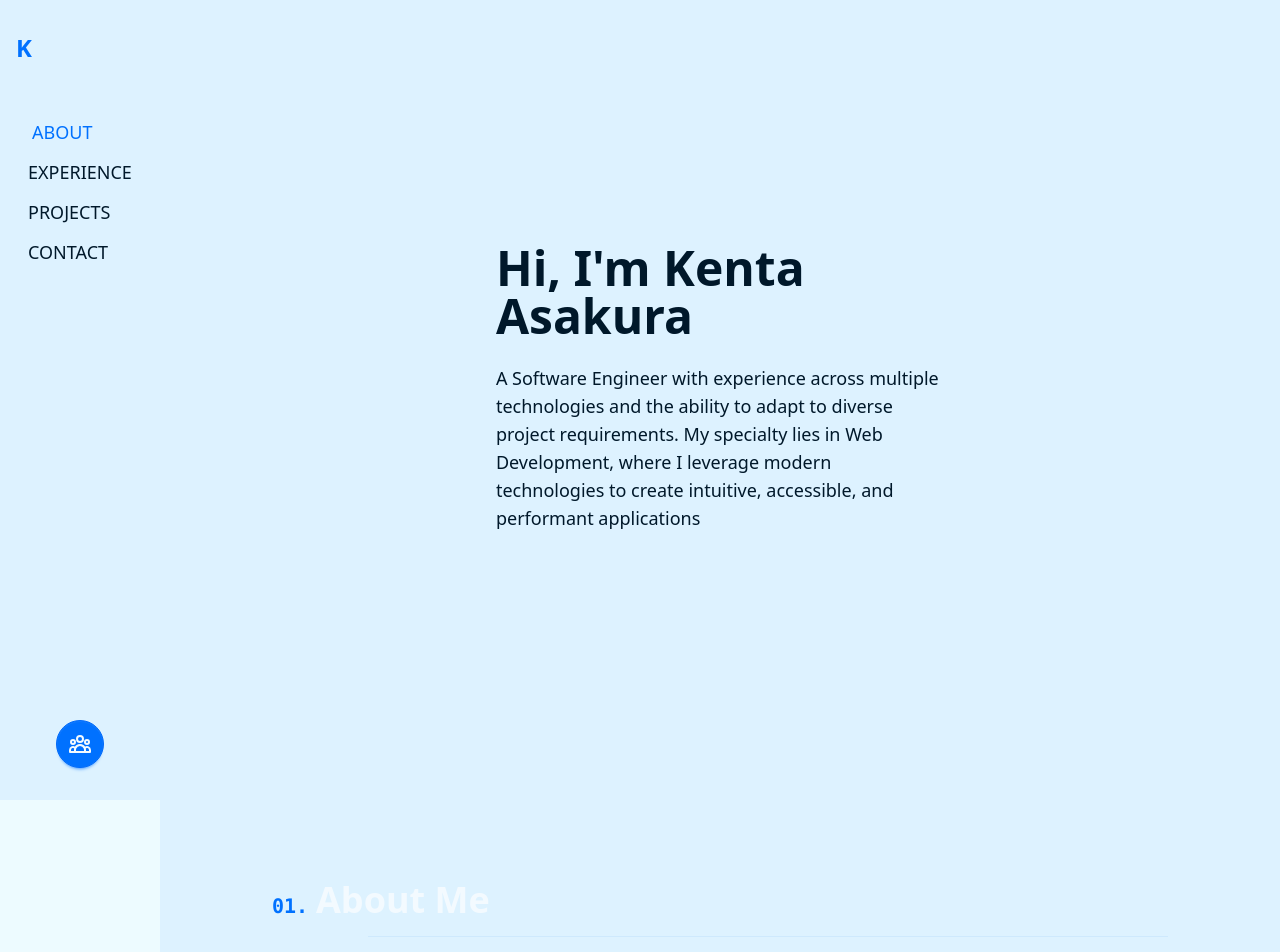
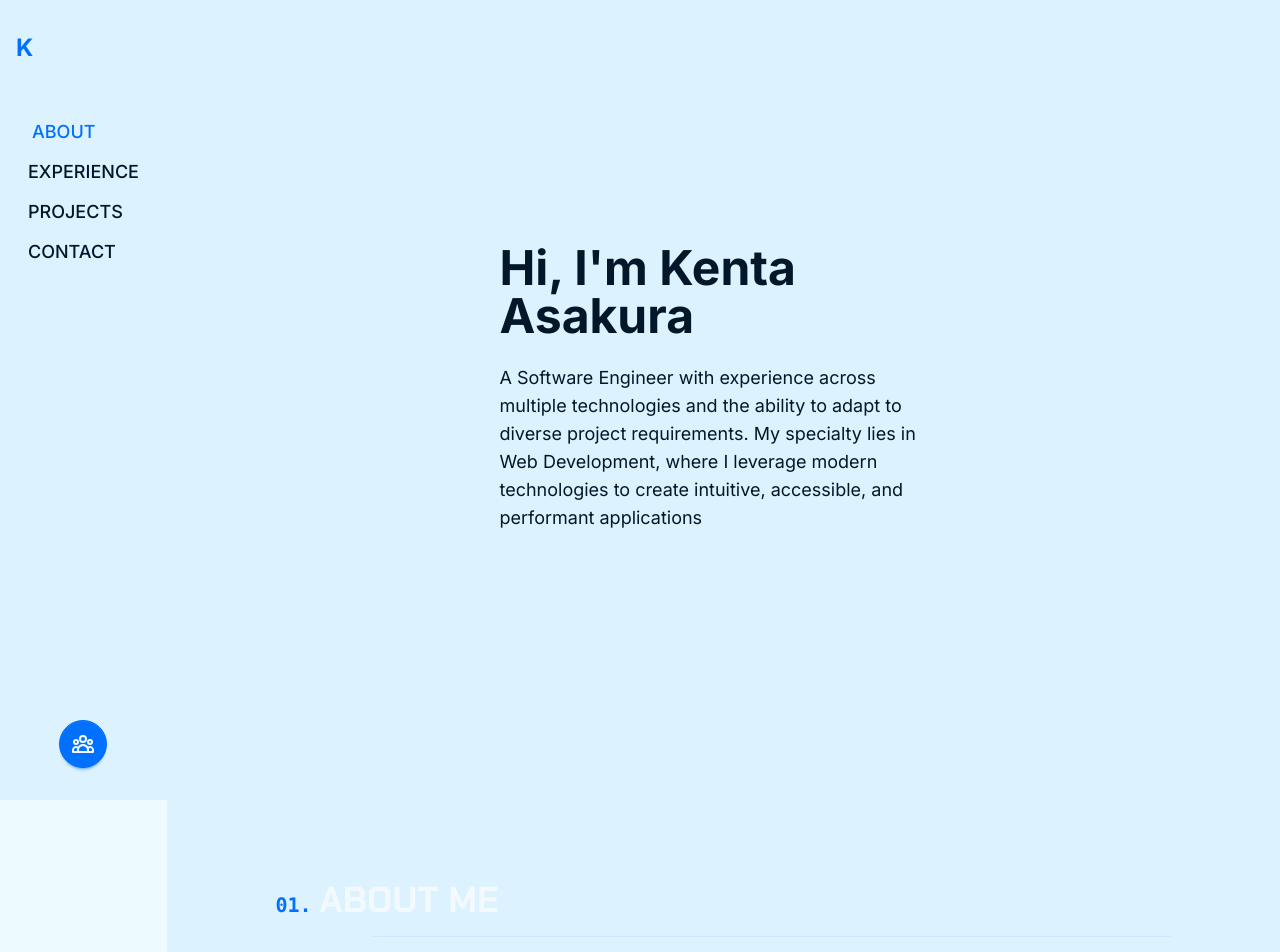
Before and after one commit to Kenta-Asakura/portfolio-v2, a React (Vite) app: page / in a window 1280 px wide. Shown: the top 952 px of the page. Built offline with nearby package versions, Linux system fonts and the light colour scheme.

Commit message:
- Tailwind config file cleaned up - Google fonts imported and defined in main css file - Custom fonts tested and applied to SectionHeader component

```diff
--- a/index.html
+++ b/index.html
@@ -24,6 +24,9 @@
     <link rel="preconnect" href="https://fonts.googleapis.com" />
     <link rel="preconnect" href="https://fonts.gstatic.com" crossorigin />
 
+    <!-- Google Fonts -->
+    <link rel="stylesheet" href="https://fonts.googleapis.com/css2?family=Chakra+Petch:ital,wght@0,300;0,400;0,500;0,600;0,700;1,300;1,400;1,500;1,600;1,700&family=Inter:ital,opsz,wght@0,14..32,100..900;1,14..32,100..900&family=Space+Grotesk:wght@300..700&display=swap"/>
+
     <title>portfolio-v2</title>
   </head>
 
--- a/src/components/Sections/About.jsx
+++ b/src/components/Sections/About.jsx
@@ -23,7 +23,7 @@ function About() {
 
           <div className="flex max-lg:flex-col gap-16 max-lg:items-center">
             {/* Bio Content */}
-            <div className="flex-1 space-y-5 text-base-content/80 leading-relaxed">
+            <div className="font-sans flex-1 space-y-5 text-base-content/80 leading-relaxed">
               <p>
                 With Filipino-Japanese heritage and experience working across culturally diverse teams,
                 I bring a unique perspective to software development. My journey into web development
--- a/src/components/ui/SectionHeader.jsx
+++ b/src/components/ui/SectionHeader.jsx
@@ -1,7 +1,7 @@
 function SectionHeader({ headerTitle, headerNumber }) {
   return (
-    <div className="max-w-4xl mx-auto mb-12">
-        <h2 className="text-3xl md:text-4xl font-bold text-neutral-content">
+    <div className="font-heading text-upper max-w-4xl mx-auto mb-12">
+        <h2 className="text-3xl md:text-4xl font-bold uppercase text-neutral-content">
             <span className="text-primary font-mono text-xl mr-2">{headerNumber}</span>{headerTitle}
         </h2>
         <div className="h-px bg-base-300 mt-4 ml-24"></div>
--- a/src/index.css
+++ b/src/index.css
@@ -1,4 +1,17 @@
+/* Import Google Fonts */
+@import url('https://fonts.googleapis.com/css2?family=Chakra+Petch:ital,wght@0,300;0,400;0,500;0,600;0,700;1,300;1,400;1,500;1,600;1,700&family=Inter:ital,opsz,wght@0,14..32,100..900;1,14..32,100..900&family=Space+Grotesk:wght@300..700&display=swap');
+
+/* Import Tailwind */
 @import "tailwindcss";
+
+/* Define Custom Fonts */
+@theme {
+  --font-heading: "Chakra Petch", ui-sans-serif, system-ui, sans-serif;
+  --font-sans: "Inter", ui-sans-serif, system-ui, sans-serif;
+  --font-button: "Space Grotesk", ui-sans-serif, system-ui, sans-serif;
+}
+
+/* Import Custom Styles */
 @import "./styles/themes.css";
 @import "./styles/typography.css";
 @import "./styles/components.css";
--- a/tailwind.config.js
+++ b/tailwind.config.js
@@ -6,14 +6,5 @@ export default {
     "./src/**/*.{js,ts,jsx,tsx}",
   ],
 
-  theme: {
-    extend: {
-      fontFamily: {
-        sans: ['Inter', 'system-ui', '-apple-system', 'sans-serif'],
-        mono: ['JetBrains Mono', 'Fira Code', 'monospace'],
-      },
-    },
-  },
-
   plugins: [daisyui]
 }
```
